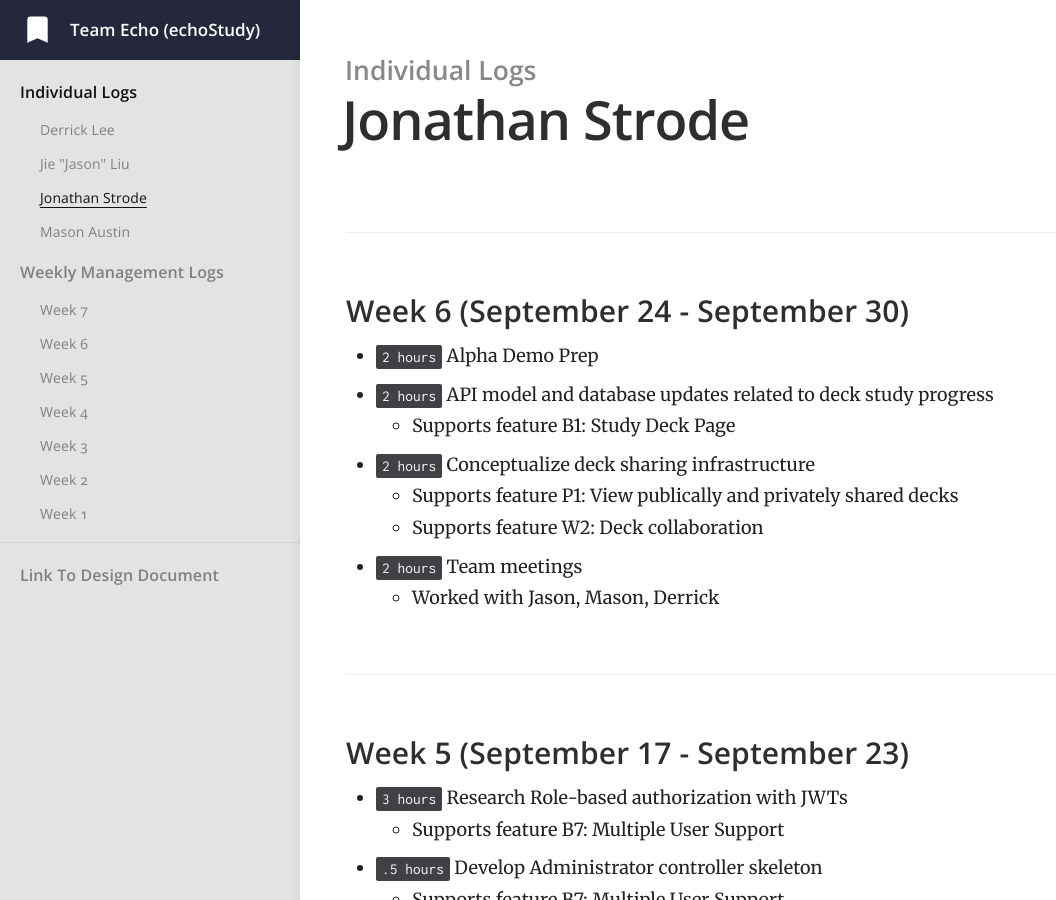
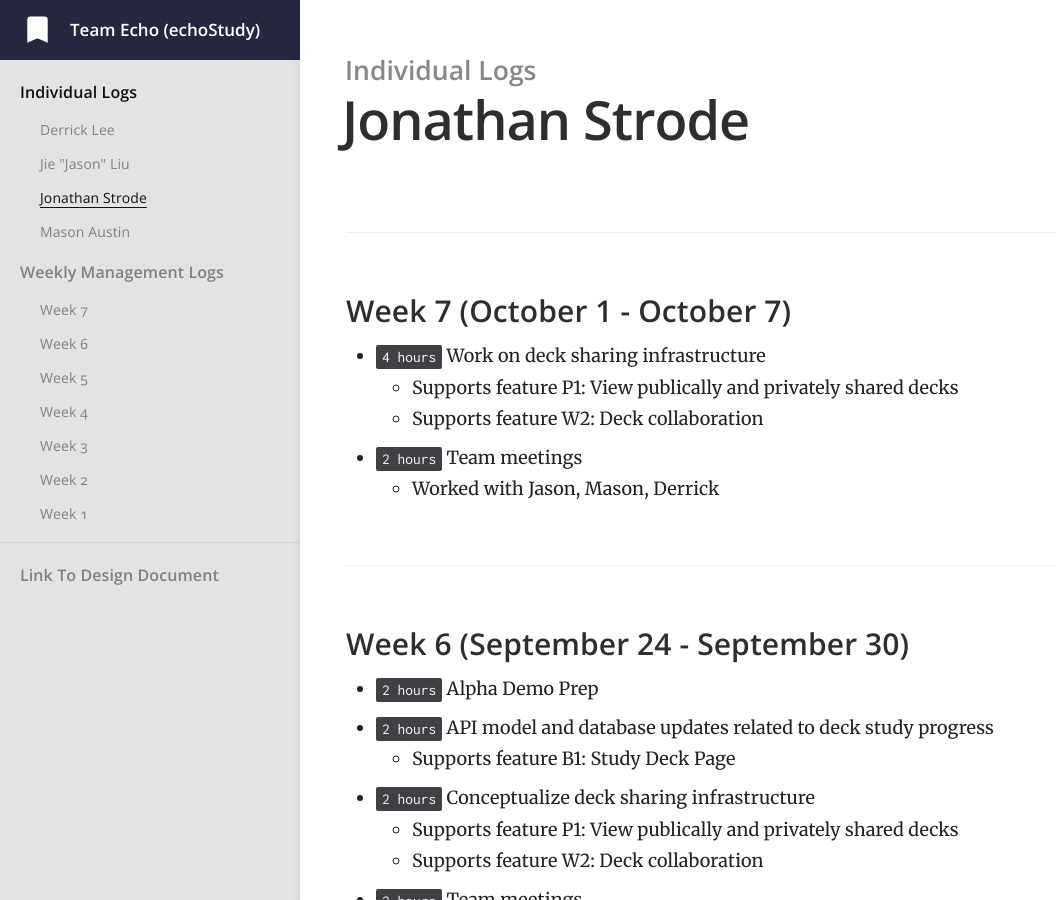
Before and after one commit to jiejasonliu/team-echo-site, a Jekyll site: the page built from _docs/individual-logs/jonstrode-logs.md, in a window 1280 px wide and 900 px high. Shown: the whole window, without its empty margins (0-1056 px from the left). Built offline with Jekyll 4.4.1, drawn with Linux system fonts in a browser that asks for light colours.

Commit message:
Jon Logs Week 7

```diff
--- a/_docs/individual-logs/jonstrode-logs.md
+++ b/_docs/individual-logs/jonstrode-logs.md
@@ -3,6 +3,13 @@ title: Jonathan Strode
 category: Individual Logs
 order: 2
 ---
+
+### Week 7 (October 1 - October 7)
+  - `4 hours` Work on deck sharing infrastructure
+    - Supports feature P1: View publically and privately shared decks
+    - Supports feature W2: Deck collaboration
+  - `2 hours` Team meetings
+    - Worked with Jason, Mason, Derrick
 
 ### Week 6 (September 24 - September 30)
   - `2 hours` Alpha Demo Prep
```
